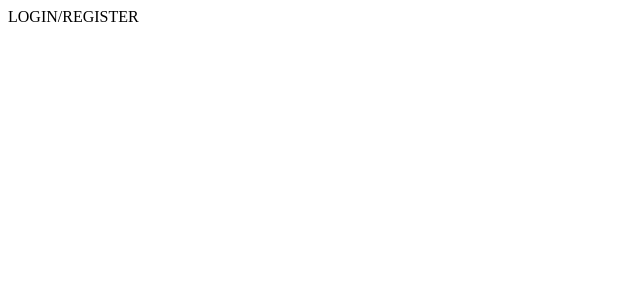
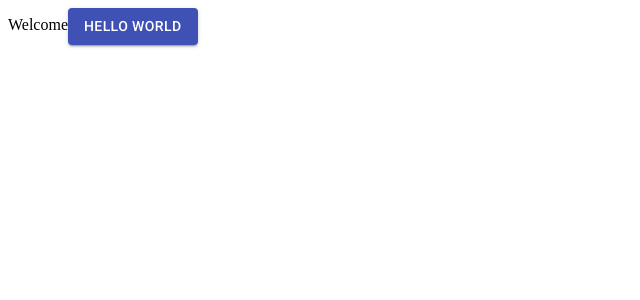
Before and after one commit to juniorUsca/ptimmer, a React app in the folder app/: page / in a window 1280 px wide. Shown: the top 300 px of the page, without its empty margins (0-640 px from the left). Built offline with nearby package versions, Linux system fonts and the light colour scheme.

Commit message:
Test material ui core

```diff
--- a/app/src/App.tsx
+++ b/app/src/App.tsx
@@ -21,7 +21,8 @@ const App = (): React.ReactElement => {
             path={`${urlPath}`}
             exact
           >
-            LOGIN/REGISTER
+            <Home />
+            {/* LOGIN/REGISTER */}
           </Route>
         )}
       </Switch>
--- /dev/null
+++ b/app/src/components/button.tsx
@@ -0,0 +1,10 @@
+import React from 'react'
+import { Button } from '@material-ui/core'
+
+const ButtonComponent = (): React.ReactElement => (
+  <Button variant="contained" color="primary">
+    Hello World
+  </Button>
+)
+
+export default ButtonComponent
--- a/app/src/pages/home/index.tsx
+++ b/app/src/pages/home/index.tsx
@@ -1,5 +1,6 @@
 import React from 'react'
 import { Helmet } from 'react-helmet-async'
+import ButtonComponent from '../../components/button'
 
 const Home = (): React.ReactElement => (
   <>
@@ -8,6 +9,8 @@ const Home = (): React.ReactElement => (
       <meta name="description" content="Home of page" />
     </Helmet>
     Welcome
+
+    <ButtonComponent />
   </>
 )
 
```
